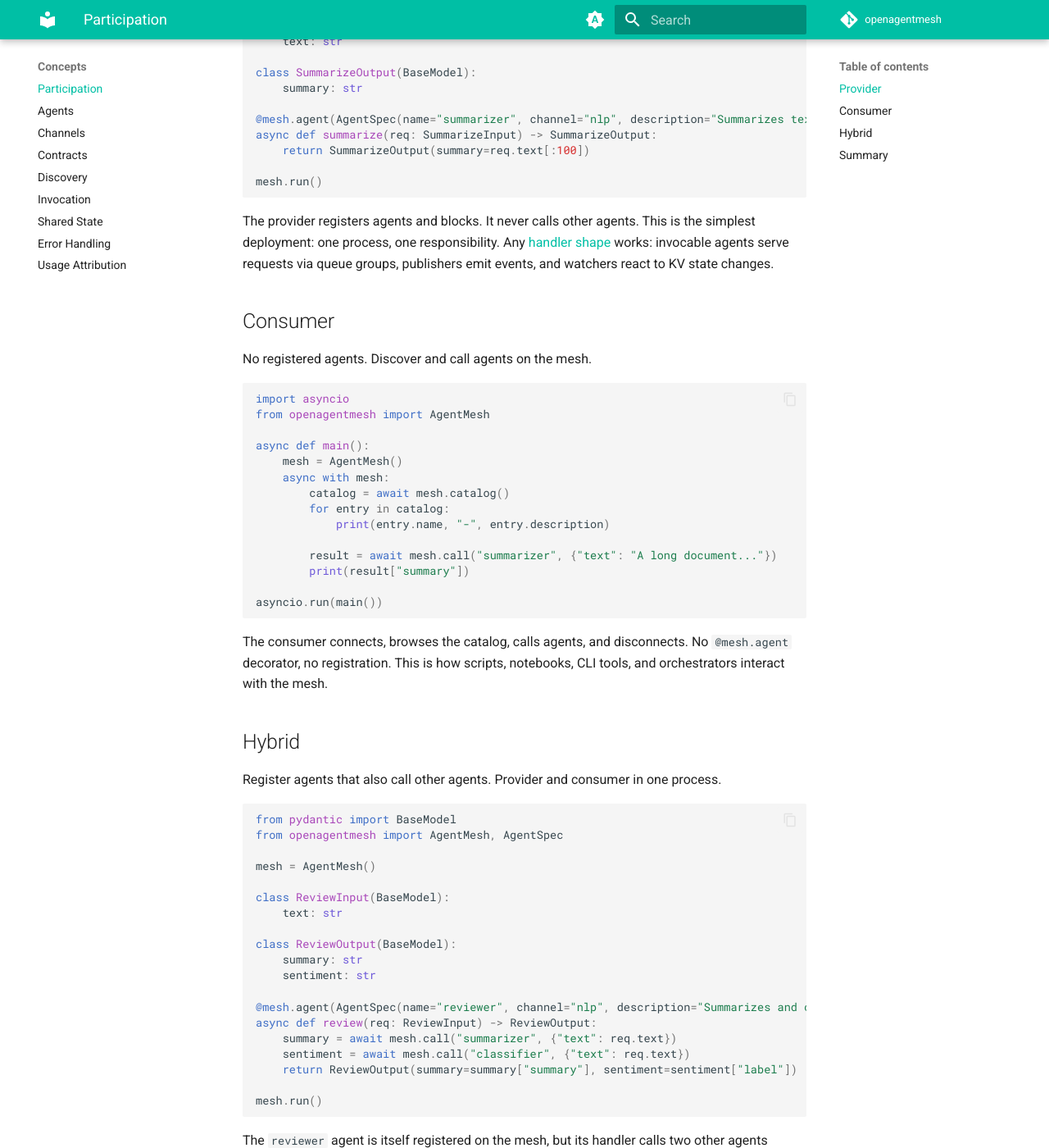
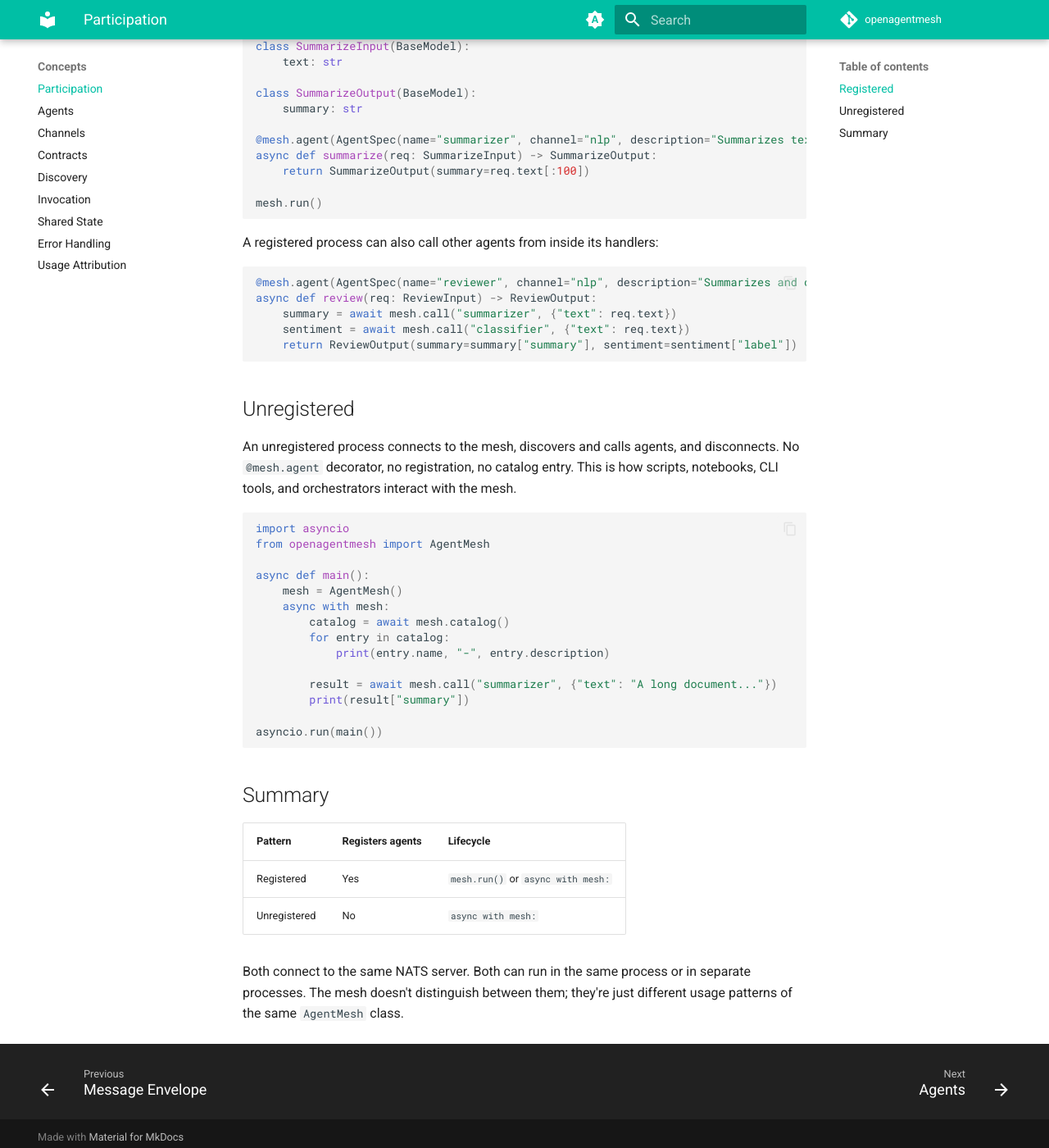
Before and after one commit to openagentmesh/openagentmesh, an MkDocs documentation site: the page built from docs/concepts/participation.md, in a window 1280 px wide and 1400 px high, scrolled down 521 px. Shown: the whole window at 82% size. Built offline with MkDocs 1.6.1 and Material for MkDocs 9.7.7, drawn with Linux system fonts in a browser that asks for light colours; comment, search, counter and statistics services are not loaded; some of the changed text lies outside the part shown.

Commit message:
docs: rewrite participation and handler shapes pages
Participation: two modes (registered/unregistered) instead of three.
Handler shapes: explain invocable as "promises a response, gets a NATS
subscription" rather than a named capability. Five patterns derived
from two structural properties (invocable, streaming).

````diff
--- a/docs/concepts/participation.md
+++ b/docs/concepts/participation.md
@@ -1,10 +1,10 @@
 # Participation Patterns
 
-There are three ways to participate in the mesh. They differ in whether you register agents, call agents, or both. These patterns are orthogonal to [handler shapes](agents.md#handler-shapes): a provider can register buffered handlers, streaming handlers, publishers, triggers, or watchers.
+There are two ways to participate in the mesh: registered and unregistered. The difference is whether you use `@mesh.agent` to put agents on the mesh.
 
-## Provider
+## Registered
 
-Register agents. No outgoing calls.
+A registered process uses `@mesh.agent` to declare one or more agents. Those agents appear in the catalog, get contracts in the registry, and participate in liveness tracking. Any [handler shape](agents.md#handler-shapes) works.
 
 ```python
 from pydantic import BaseModel
@@ -25,11 +25,19 @@ async def summarize(req: SummarizeInput) -> SummarizeOutput:
 mesh.run()
 ```
 
-The provider registers agents and blocks. It never calls other agents. This is the simplest deployment: one process, one responsibility. Any [handler shape](agents.md#handler-shapes) works: invocable agents serve requests via queue groups, publishers emit events, and watchers react to KV state changes.
+A registered process can also call other agents from inside its handlers:
 
-## Consumer
+```python
+@mesh.agent(AgentSpec(name="reviewer", channel="nlp", description="Summarizes and classifies text."))
+async def review(req: ReviewInput) -> ReviewOutput:
+    summary = await mesh.call("summarizer", {"text": req.text})
+    sentiment = await mesh.call("classifier", {"text": req.text})
+    return ReviewOutput(summary=summary["summary"], sentiment=sentiment["label"])
+```
 
-No registered agents. Discover and call agents on the mesh.
+## Unregistered
+
+An unregistered process connects to the mesh, discovers and calls agents, and disconnects. No `@mesh.agent` decorator, no registration, no catalog entry. This is how scripts, notebooks, CLI tools, and orchestrators interact with the mesh.
 
 ```python
 import asyncio
@@ -48,44 +56,11 @@ async def main():
 asyncio.run(main())
 ```
 
-The consumer connects, browses the catalog, calls agents, and disconnects. No `@mesh.agent` decorator, no registration. This is how scripts, notebooks, CLI tools, and orchestrators interact with the mesh.
-
-## Hybrid
-
-Register agents that also call other agents. Provider and consumer in one process.
-
-```python
-from pydantic import BaseModel
-from openagentmesh import AgentMesh, AgentSpec
-
-mesh = AgentMesh()
-
-class ReviewInput(BaseModel):
-    text: str
-
-class ReviewOutput(BaseModel):
-    summary: str
-    sentiment: str
-
-@mesh.agent(AgentSpec(name="reviewer", channel="nlp", description="Summarizes and classifies text."))
-async def review(req: ReviewInput) -> ReviewOutput:
-    summary = await mesh.call("summarizer", {"text": req.text})
-    sentiment = await mesh.call("classifier", {"text": req.text})
-    return ReviewOutput(summary=summary["summary"], sentiment=sentiment["label"])
-
-mesh.run()
-```
-
-The `reviewer` agent is itself registered on the mesh, but its handler calls two other agents (`summarizer` and `classifier`) to compose the result. It accesses the mesh via closure over the `mesh` variable.
-
-This is the natural pattern for orchestrator agents, pipelines, and any agent that coordinates work across other agents.
-
 ## Summary
 
-| Pattern | Registers agents | Calls agents | Lifecycle |
-|---------|-----------------|-------------|-----------|
-| Provider | Yes | No | `mesh.run()` |
-| Consumer | No | Yes | `async with mesh:` |
-| Hybrid | Yes | Yes | `mesh.run()` or `async with mesh:` |
+| Pattern | Registers agents | Lifecycle |
+|---------|-----------------|-----------|
+| Registered | Yes | `mesh.run()` or `async with mesh:` |
+| Unregistered | No | `async with mesh:` |
 
-All three connect to the same NATS server. All three can run in the same process or in separate processes. The mesh doesn't distinguish between them; they're just different usage patterns of the same `AgentMesh` class.
+Both connect to the same NATS server. Both can run in the same process or in separate processes. The mesh doesn't distinguish between them; they're just different usage patterns of the same `AgentMesh` class.
````
Also changed, not shown: docs/concepts/agents.md (+29 -22 lines).
